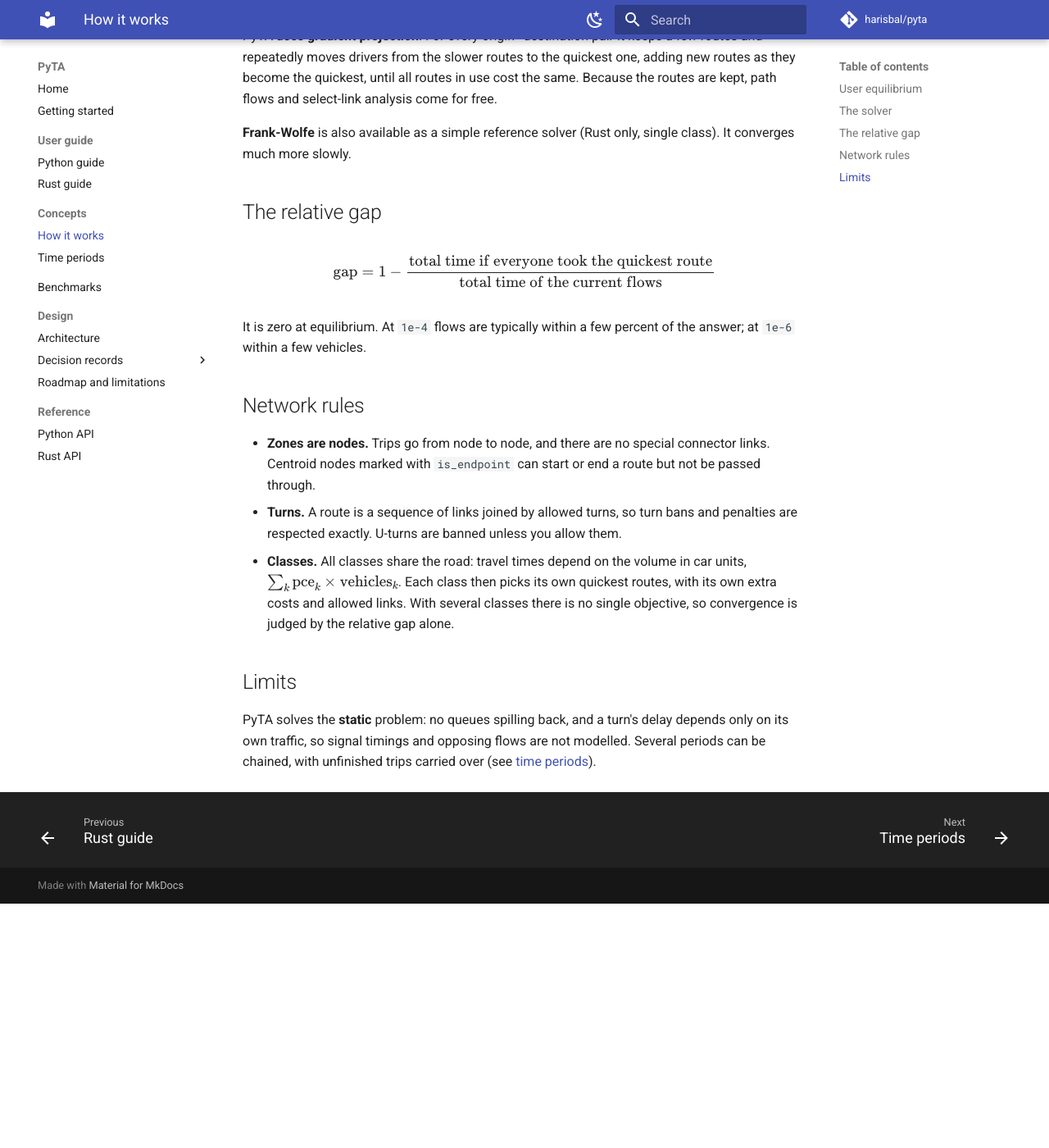
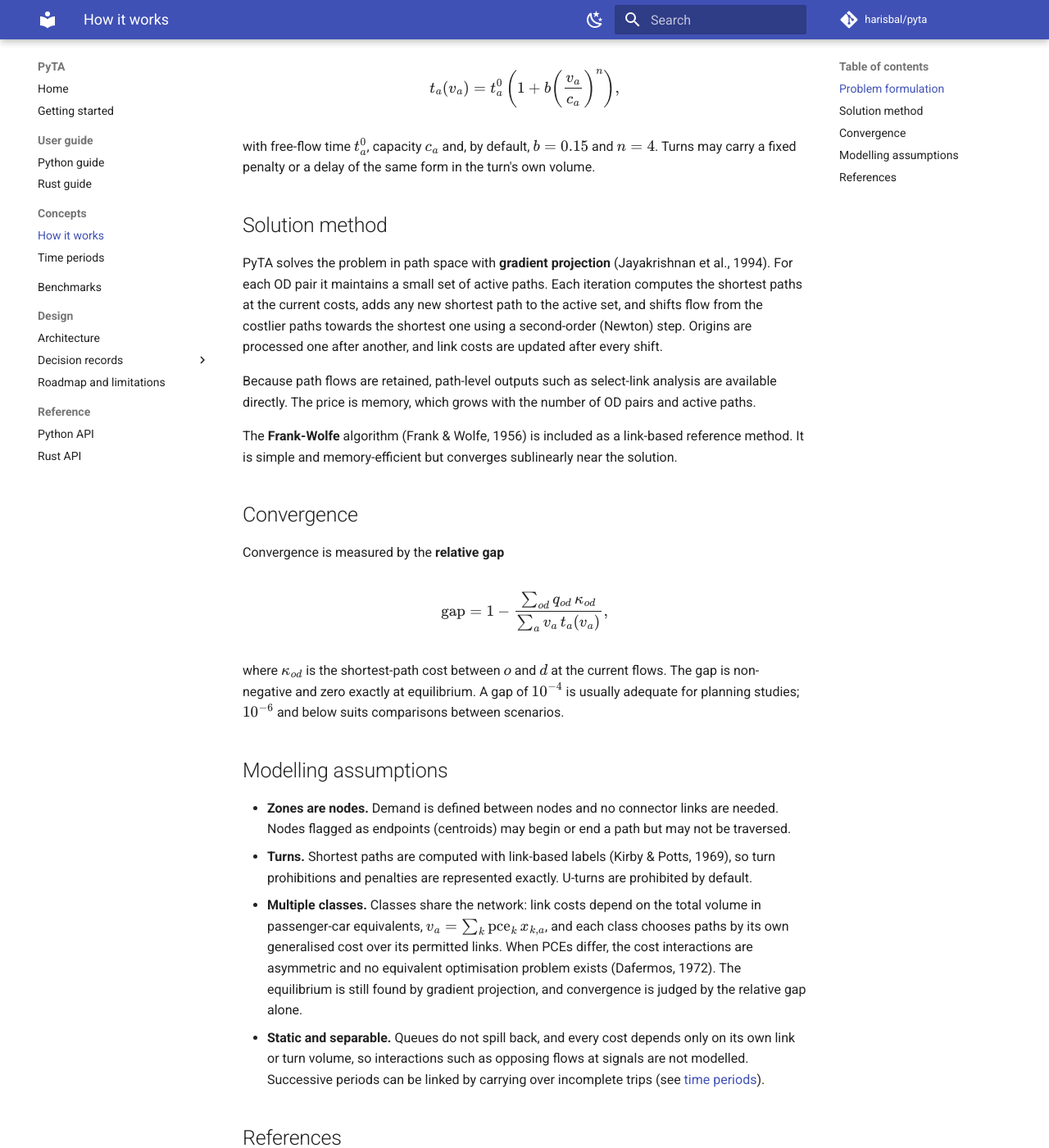
Before and after one commit to harisbal/pyta, an MkDocs documentation site: the page built from docs/concepts/how-it-works.md, in a window 1280 px wide and 1400 px high, scrolled down 592 px. Shown: the whole window at 82% size. Built offline with MkDocs 1.6.1 and Material for MkDocs 9.7.7, drawn with Linux system fonts in a browser that asks for light colours; comment, search, counter and statistics services are not loaded; before the commit the page ends 1694 px from its top, so only the background shows below that; some of the changed text lies outside the part shown.

Commit message:
Give the introduction and method page an academic tone
Adds a feature summary in the style of comparable packages, a citation
section, and references to the original literature.

Co-Authored-By: Claude Opus 5.5 <noreply@anthropic.com>
Claude-Session: https://claude.ai/code/session_01H28usXH3LJ6cwe7kqi95Lu

```diff
--- a/docs/concepts/how-it-works.md
+++ b/docs/concepts/how-it-works.md
@@ -1,53 +1,88 @@
 # How it works
 
-## User equilibrium
+## Problem formulation
 
-Each driver takes the quickest route, and a road gets slower as more drivers use it. The result is a
-**user equilibrium**: between any origin and destination, every route in use takes the same time and no
-unused route is quicker. In the [Getting started](../getting-started.md) example the three routes from
-Home to Work end up equally fast.
+Let \(G = (N, A)\) be a directed network and \(q_{od}\) the demand between origin \(o\) and
+destination \(d\). Each link \(a\) has a travel-time function \(t_a(v_a)\) of its volume \(v_a\). A flow
+pattern is a **user equilibrium** if it satisfies Wardrop's first principle (Wardrop, 1952): for every
+OD pair, all used paths have equal cost, and no unused path has a lower cost. In the
+[Getting started](../getting-started.md) example, the three routes from Home to Work carry different
+flows but have the same travel time at equilibrium.
 
-A link's travel time follows the BPR curve
+When each link cost depends only on that link's own volume, the equilibrium is the solution of the
+convex program of Beckmann et al. (1956):
 
 \[
-t(v) = t_0\left(1 + b\left(\frac{v}{c}\right)^{n}\right)
+\min_{f \ge 0} \; \sum_a \int_0^{v_a} t_a(x)\,dx
+\quad\text{subject to}\quad
+\sum_{p \in P_{od}} f_p = q_{od} \;\; \forall\, (o,d),
+\qquad v_a = \sum_{p \ni a} f_p,
 \]
 
-with free-flow time \(t_0\), capacity \(c\), volume \(v\), and by default \(b = 0.15\), \(n = 4\).
-Turns can add a fixed penalty or their own BPR delay.
+where \(f_p\) is the flow on path \(p\) and \(P_{od}\) the set of paths from \(o\) to \(d\).
 
-## The solver
-
-PyTA uses **gradient projection**. For every origin–destination pair it keeps a few routes and
-repeatedly moves drivers from the slower routes to the quickest one, adding new routes as they become
-the quickest, until all routes in use cost the same. Because the routes are kept, path flows and
-select-link analysis come for free.
-
-**Frank-Wolfe** is also available as a simple reference solver (Rust only, single class). It converges
-much more slowly.
-
-## The relative gap
+Link travel times follow the Bureau of Public Roads (1964) function
 
 \[
-\text{gap} = 1 - \frac{\text{total time if everyone took the quickest route}}{\text{total time of the current flows}}
+t_a(v_a) = t_a^0\left(1 + b\left(\frac{v_a}{c_a}\right)^{n}\right),
 \]
 
-It is zero at equilibrium. At `1e-4` flows are typically within a few percent of the answer; at `1e-6`
-within a few vehicles.
+with free-flow time \(t_a^0\), capacity \(c_a\) and, by default, \(b = 0.15\) and \(n = 4\). Turns may carry a
+fixed penalty or a delay of the same form in the turn's own volume.
 
-## Network rules
+## Solution method
 
-- **Zones are nodes.** Trips go from node to node, and there are no special connector links.
-  Centroid nodes marked with `is_endpoint` can start or end a route but not be passed through.
-- **Turns.** A route is a sequence of links joined by allowed turns, so turn bans and penalties are
-  respected exactly. U-turns are banned unless you allow them.
-- **Classes.** All classes share the road: travel times depend on the volume in car units,
-  \(\sum_k \mathrm{pce}_k \times \text{vehicles}_k\). Each class then picks its own quickest routes, with its own
-  extra costs and allowed links. With several classes there is no single objective, so convergence is
-  judged by the relative gap alone.
+PyTA solves the problem in path space with **gradient projection** (Jayakrishnan et al., 1994). For each
+OD pair it maintains a small set of active paths. Each iteration computes the shortest paths at the current costs,
+adds any new shortest path to the active set, and shifts flow from the costlier paths towards the
+shortest one using a second-order (Newton) step. Origins are processed one after another, and link
+costs are updated after every shift.
 
-## Limits
+Because path flows are retained, path-level outputs such as select-link analysis are available
+directly. The price is memory, which grows with the number of OD pairs and active paths.
 
-PyTA solves the **static** problem: no queues spilling back, and a turn's delay depends only on its own
-traffic, so signal timings and opposing flows are not modelled. Several periods can be chained, with
-unfinished trips carried over (see [time periods](periods.md)).
+The **Frank-Wolfe** algorithm (Frank & Wolfe, 1956) is included as a link-based reference method. It
+is simple and memory-efficient but converges sublinearly near the solution.
+
+## Convergence
+
+Convergence is measured by the **relative gap**
+
+\[
+\text{gap} = 1 - \frac{\sum_{od} q_{od}\, \kappa_{od}}{\sum_a v_a\, t_a(v_a)},
+\]
+
+where \(\kappa_{od}\) is the shortest-path cost between \(o\) and \(d\) at the current flows. The gap is
+non-negative and zero exactly at equilibrium. A gap of \(10^{-4}\) is usually adequate for planning
+studies; \(10^{-6}\) and below suits comparisons between scenarios.
+
+## Modelling assumptions
+
+- **Zones are nodes.** Demand is defined between nodes and no connector links are needed. Nodes
+  flagged as endpoints (centroids) may begin or end a path but may not be traversed.
+- **Turns.** Shortest paths are computed with link-based labels (Kirby & Potts, 1969), so turn
+  prohibitions and penalties are represented exactly. U-turns are prohibited by default.
+- **Multiple classes.** Classes share the network: link costs depend on the total volume in
+  passenger-car equivalents, \(v_a = \sum_k \mathrm{pce}_k\, x_{k,a}\), and each class chooses paths by its own
+  generalised cost over its permitted links. When PCEs differ, the cost interactions are asymmetric
+  and no equivalent optimisation problem exists (Dafermos, 1972). The equilibrium is still found by
+  gradient projection, and convergence is judged by the relative gap alone.
+- **Static and separable.** Queues do not spill back, and every cost depends only on its own link or
+  turn volume, so interactions such as opposing flows at signals are not modelled. Successive periods can be
+  linked by carrying over incomplete trips (see [time periods](periods.md)).
+
+## References
+
+- Beckmann, M., McGuire, C. B., & Winsten, C. B. (1956). *Studies in the Economics of Transportation*.
+  Yale University Press.
+- Bureau of Public Roads (1964). *Traffic Assignment Manual*. U.S. Department of Commerce.
+- Dafermos, S. C. (1972). The traffic assignment problem for multiclass-user transportation networks.
+  *Transportation Science*, 6(1), 73–87.
+- Frank, M., & Wolfe, P. (1956). An algorithm for quadratic programming. *Naval Research Logistics
+  Quarterly*, 3(1–2), 95–110.
+- Jayakrishnan, R., Tsai, W. K., Prashker, J. N., & Rajadhyaksha, S. (1994). A faster path-based
+  algorithm for traffic assignment. *Transportation Research Record*, 1443, 75–83.
+- Kirby, R. F., & Potts, R. B. (1969). The minimum route problem for networks with turn penalties and
+  prohibitions. *Transportation Research*, 3(3), 397–408.
+- Wardrop, J. G. (1952). Some theoretical aspects of road traffic research. *Proceedings of the
+  Institution of Civil Engineers*, 1(3), 325–378.
```
Also changed, not shown: README.md (+34 -4 lines), docs/index.md (+39 -6 lines).
